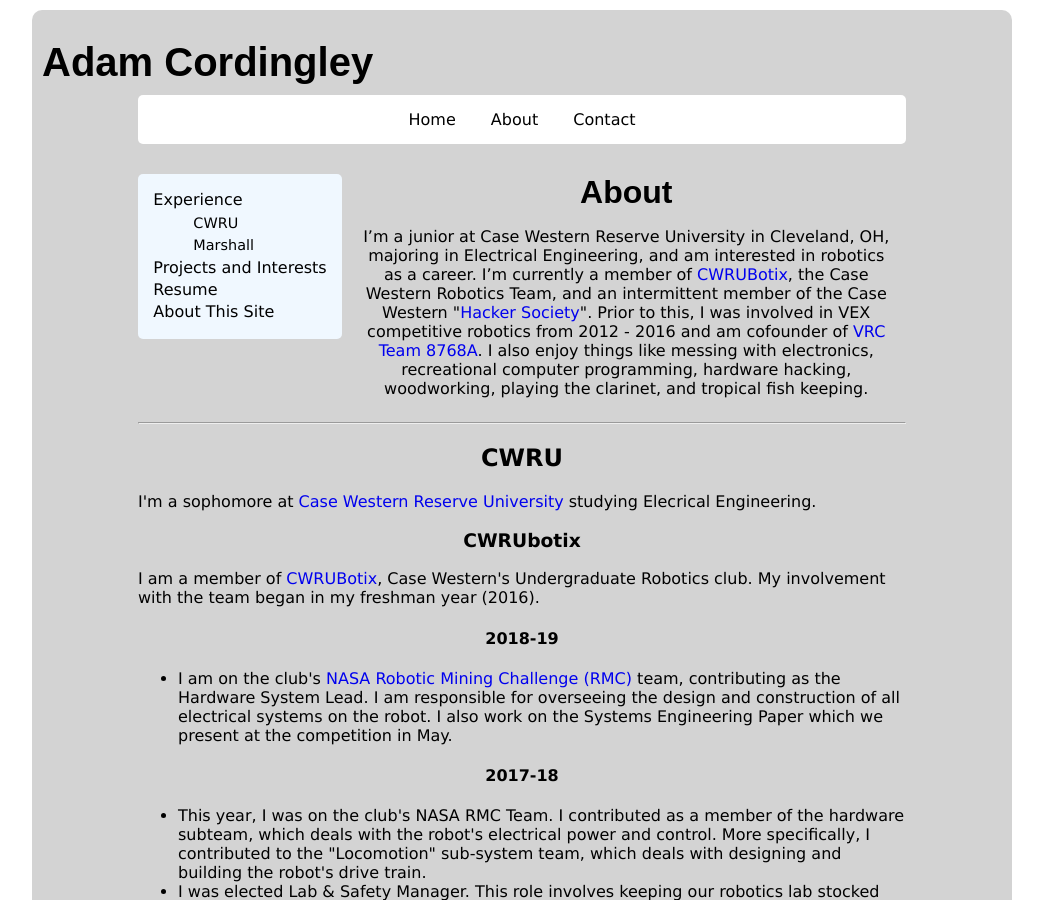
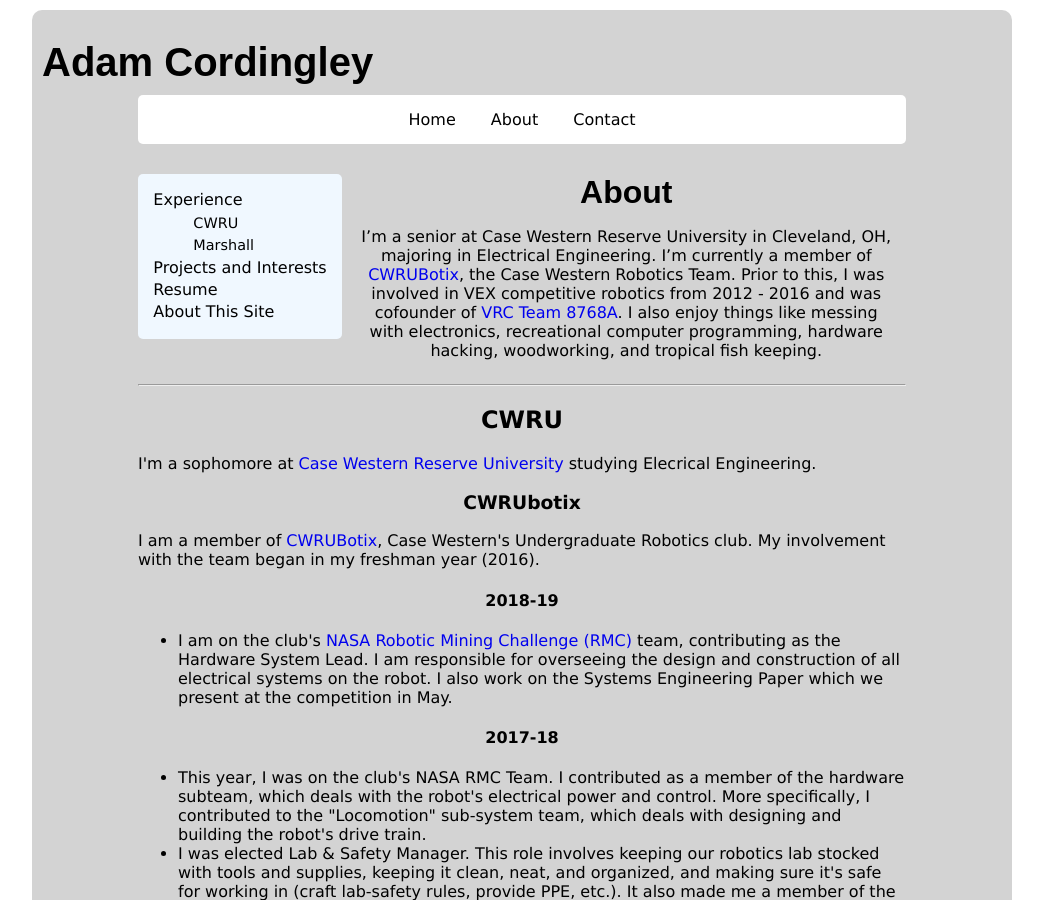
Before and after one commit to AdamC19/AdamC19.github.io, a Jekyll site: the page built from about.html, in a window 1280 px wide and 900 px high. Shown: the whole window, without its empty margins (118-1161 px from the left). Built offline with Jekyll 4.4.1, drawn with Linux system fonts in a browser that asks for light colours; comment, search, counter and statistics services are not loaded.

Commit message:
Update about page

```diff
--- a/about.html
+++ b/about.html
@@ -19,7 +19,7 @@
 <div class="center-about">
 	<h1 id="top" class="center-all">{{ page.title }}</h1>
 
-	<p class="center-all">I&rsquo;m a junior at Case Western Reserve University in Cleveland, OH, majoring in Electrical Engineering, and am interested in robotics as a career. I&rsquo;m currently a member of <a href="http://cwrubotix.case.edu" target="_blank">CWRUBotix</a>, the Case Western Robotics Team, and an intermittent member of the Case Western &quot;<a href="http://hacsoc.org" target="_blank">Hacker Society</a>&quot;. Prior to this, I was involved in VEX competitive robotics from 2012 - 2016 and am cofounder of <a href="http://backdrive.github.io/" target="_blank">VRC Team 8768A</a>. I also enjoy things like messing with electronics, recreational computer programming, hardware hacking, woodworking, playing the clarinet, and tropical fish keeping.</p>
+	<p class="center-all">I&rsquo;m a senior at Case Western Reserve University in Cleveland, OH, majoring in Electrical Engineering. I&rsquo;m currently a member of <a href="http://cwrubotix.org" target="_blank">CWRUBotix</a>, the Case Western Robotics Team. Prior to this, I was involved in VEX competitive robotics from 2012 - 2016 and was cofounder of <a href="http://backdrive.github.io/" target="_blank">VRC Team 8768A</a>. I also enjoy things like messing with electronics, recreational computer programming, hardware hacking, woodworking, and tropical fish keeping.</p>
 
 </div>
 <hr />
```
